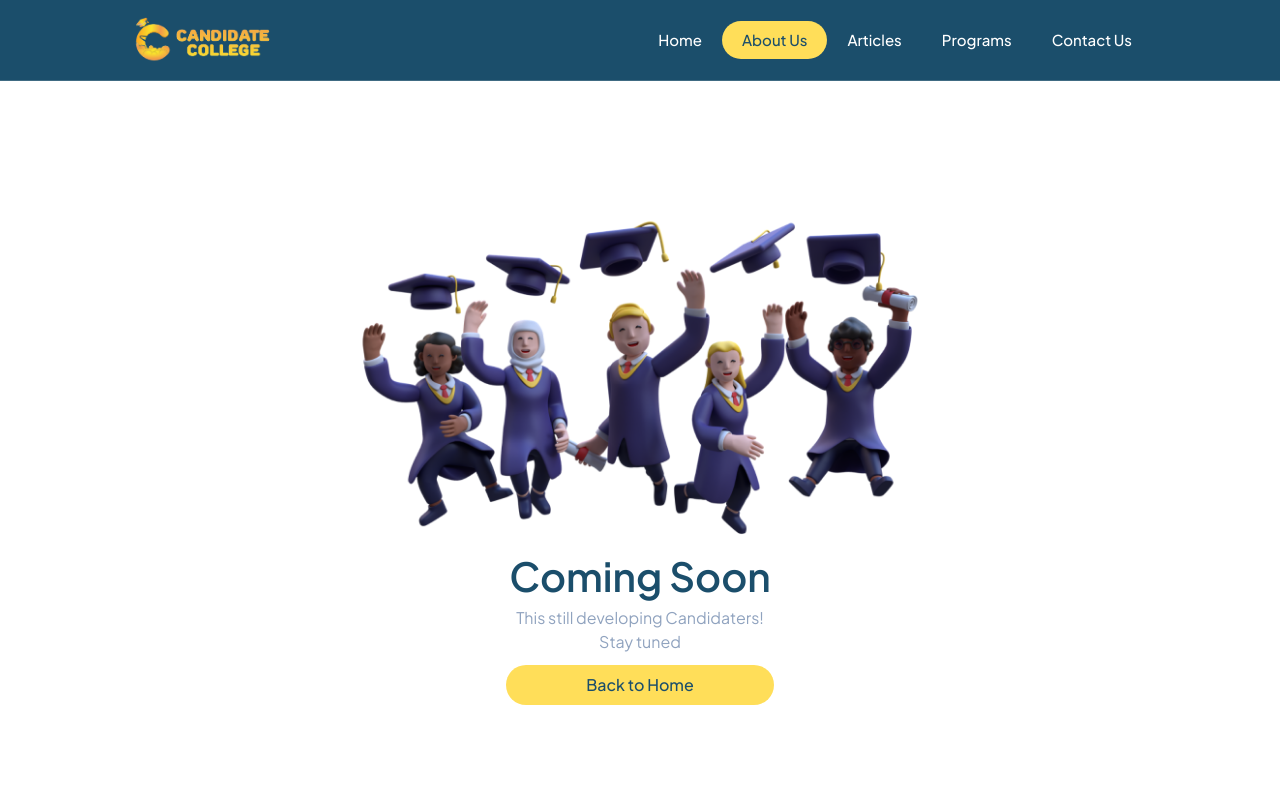
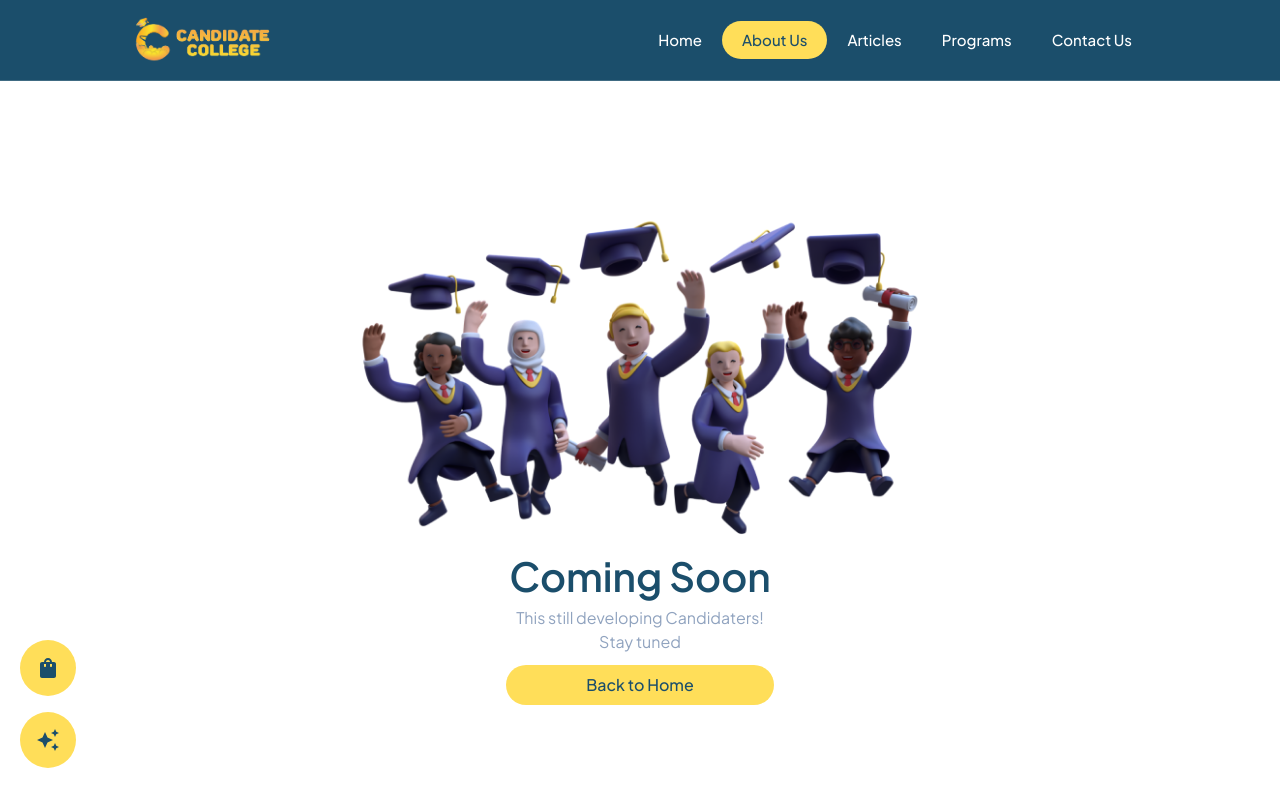
Before and after one commit to candidatecollege/candidate-college, a Next.js app: page /about in a window 1280 px wide. Shown: the top 800 px of the page. Built offline with nearby package versions, Linux system fonts and the light colour scheme.

Commit message:
install CTA on about

```diff
--- a/src/app/about/page.tsx
+++ b/src/app/about/page.tsx
@@ -1,5 +1,5 @@
 'use client'
-import { ComingSoon, Footer, Navbar } from '@/components'
+import { CTA, ComingSoon, Footer, Navbar } from '@/components'
 import React from 'react'
 
 const About = () => {
@@ -10,6 +10,8 @@ const About = () => {
 
       <ComingSoon />
 
+      <CTA />
+
       {/* Footer */}
       <div className="w-full bg-primary">
       <Footer />
```
